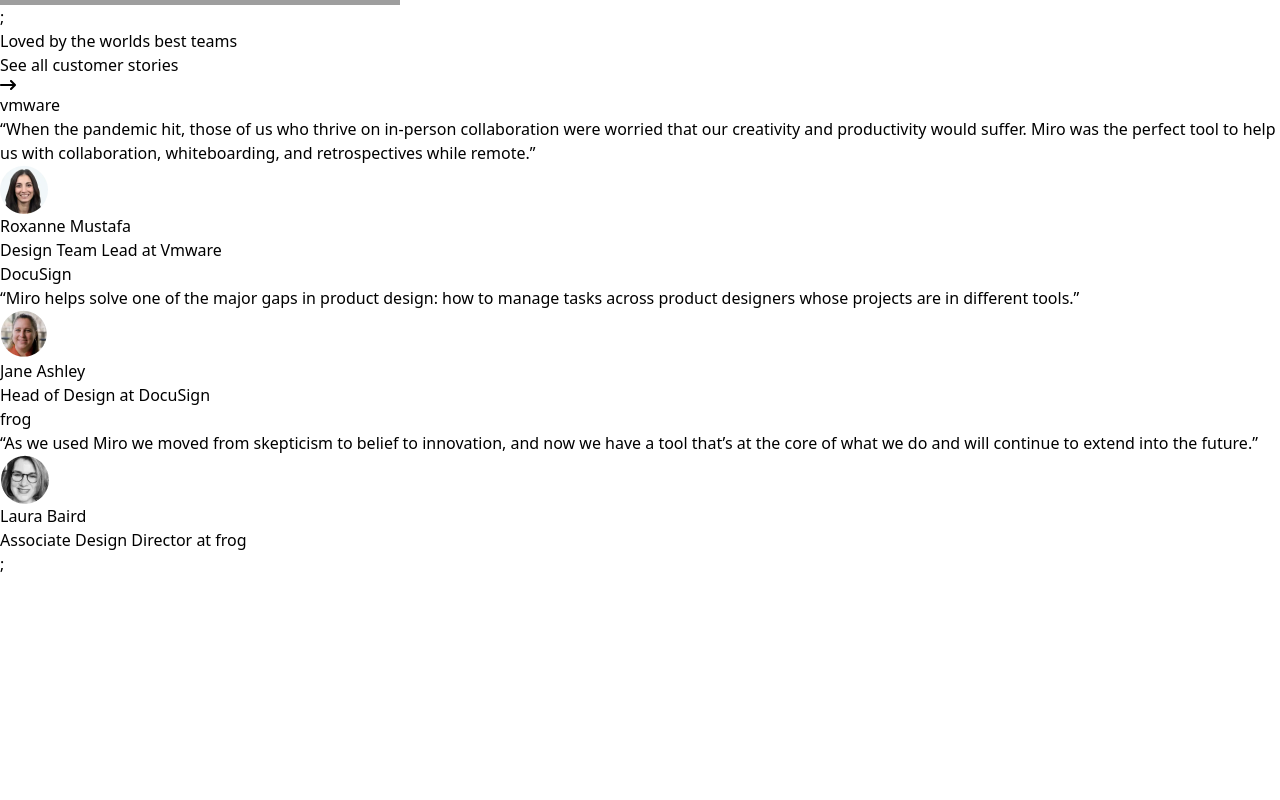
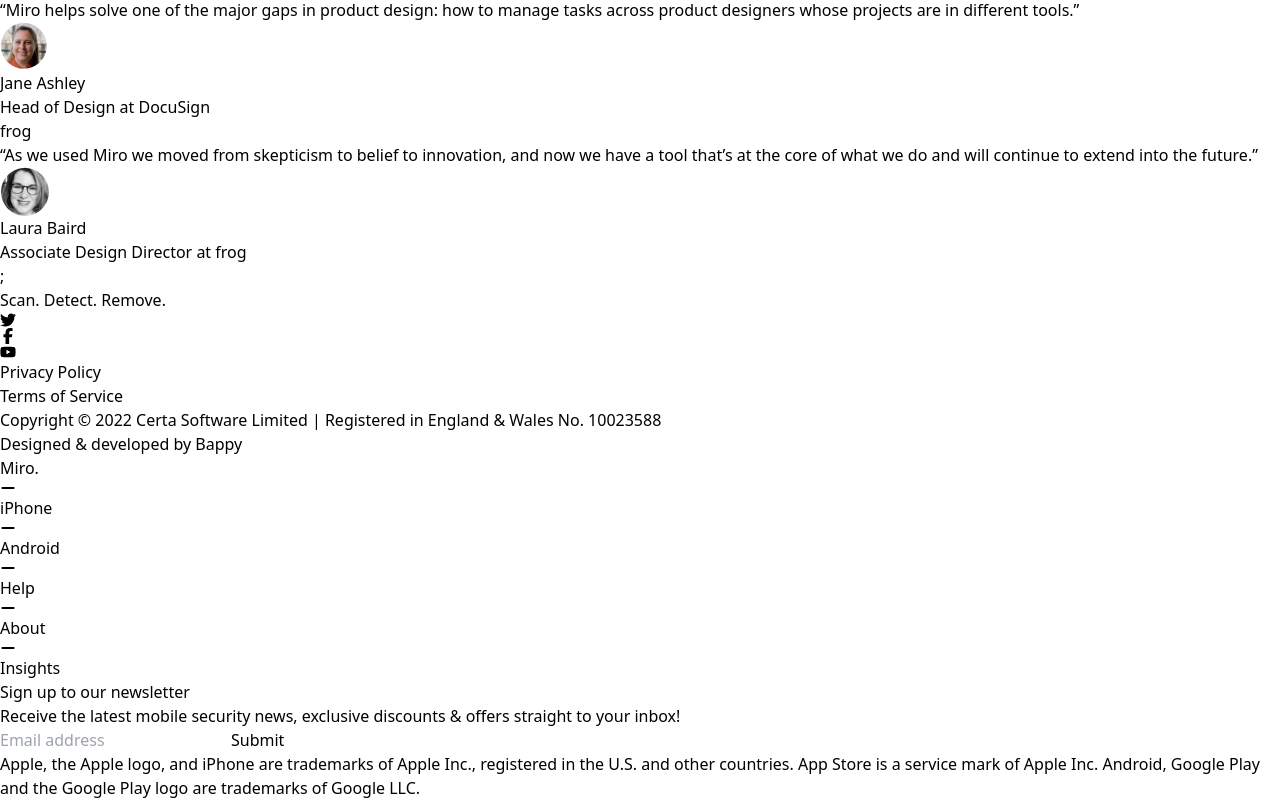
Before and after one commit to MBappy-404/miro-UI, a React (Vite) app: page / in a window 1280 px wide. Shown: the part 4365-5165 px from the top of the page. Before the commit the page ends 4941 px from the top, so only its background shows below. Built offline with nearby package versions, Linux system fonts and the light colour scheme; grey boxes are pictures that could not be loaded.

Commit message:
add footer and fix responsive

```diff
--- a/src/App.jsx
+++ b/src/App.jsx
@@ -3,6 +3,7 @@
 import BuildWork from "./components/BuildWork/BuildWork";
 import Collaborate from "./components/Collaborate/Collaborate";
 import Connect from "./components/Connect/Connect";
+import Footer from "./components/Footer/Footer";
 import Navbar from "./components/Navbar/Navbar";
 import BuildTeams from "./components/Teams/BuildTeams/BuildTeams";
 import Testimonials from "./components/Teams/Testimonials/Testimonials";
@@ -19,6 +20,7 @@
       <BuildWork/>
       <BuildTeams/>
       <Testimonials/>
+      <Footer/>
     </div>
   );
 }
--- a/src/components/Banner/Banner.jsx
+++ b/src/components/Banner/Banner.jsx
@@ -9,12 +9,12 @@
 const Banner = () => {
   return (
     <div>
-      <div className="font-sans text-[#333] max-w-[1200px] px-2 max-md:max-w-md mx-auto">
+      <div className="  text-[#333] max-w-[1200px] px-2 max-md:max-w-md mx-auto">
         <div className="grid md:grid-cols-2 items-center px-5 gap-6">
           {/* LEFT SIDE TEXT  */}
 
-          <div className=" ">
-            <h2 className="md:text-5xl text-3xl font-extrabold mb-4 md:!leading-[55px]">
+          <div className="w-full ">
+            <h2 className="md:text-[48px] text-3xl font-bold mb-4 md:leading-[55px]">
               Take ideas from <br /> better to best
             </h2>
             <p className="mt-4 text-base text-gray-500 w-full md:w-80 leading-relaxed">
@@ -43,11 +43,11 @@
 
           {/* RIGHT SIDE IMAGE  */}
 
-          <div className="p-2">
+          <div className="p-2  w mt-10">
             <img
               src={BannerBg}
-              className="w-full h-full object-contain shadow-[0_2px_22px_-10px_rgba(93,96,127,0.2)]"
-              alt="Dining Experience"
+              className="w-full h-full  "
+              alt="Banner"
             />
           </div>
         </div>
--- a/src/components/Collaborate/Collaborate.jsx
+++ b/src/components/Collaborate/Collaborate.jsx
@@ -3,9 +3,9 @@
 const Collaborate = () => {
   return (
     <div className="py-10 md:py-20">
-      <div className="my-6 font-[sans-serif]">
-        <div className=" text-center max-w-3xl mx-auto mb-8">
-          <h2 className="text-2xl text-[#050038] w-full md:w-[70%] mx-auto  md:text-4xl font-extrabold">
+      <div className="my-6 ">
+        <div className=" text-center max-w-[1200px]  mx-auto mb-8">
+          <h2 className="text-2xl text-[#050038] w-full md:w-[70%] mx-auto leading-10  md:text-[48px] font-bold">
             Collaborate without constraints
           </h2>
         </div>
--- a/src/components/Connect/Connect.jsx
+++ b/src/components/Connect/Connect.jsx
@@ -4,7 +4,7 @@
 
 const Connect = () => {
   return (
-    <div className="mx-auto max-w-5xl max-md:max-w-md ">
+    <div className="mx-auto max-w-[1200px]   ">
       <div className="grid md:grid-cols-2 items-center md:gap-20  gap-5 font-[sans-serif] text-[#333] ">
         <div className="md:h-[450px]">
           <img
@@ -14,7 +14,7 @@
           />
         </div>
         <div className="max-md:order-1 max-md:text-center">
-          <h2 className="md:text-4xl text-3xl md:leading-10 font-extrabold text-[#333] mb-4">
+          <h2 className="md:text-[48px] text-3xl md:leading-10 font-bold text-[#333] mb-4">
             Connect your tools, close your tabs
           </h2>
           <p className="mt-4 text-base text-[#666] leading-relaxed">
@@ -29,8 +29,8 @@
           </div>
         </div>
       </div>
-      <div>
-        <img src={sectionBg} alt="" />
+      <div className="flex w-full justify-center">
+        <img src={sectionBg} className="w-full" alt="image" />
       </div>
     </div>
   );
--- /dev/null
+++ b/src/components/Footer/Footer.jsx
@@ -0,0 +1,59 @@
+import { FaFacebookF, FaMinus, FaTwitter, FaYoutube } from "react-icons/fa6";
+
+
+
+const Footer = () => {
+    return (
+        <div className="bg-[#02033B] py-20  text-white">
+            <div className="max-w-[1200px]  mx-auto px-2">
+    <div className=" px-4 py-12 lg:flex  md:items-center md:justify-between">
+        <div className="md:flex">
+        <div className="mb-8 md:mb-0">
+            <h1 className="text-2xl font-bold mb-3">Scan. Detect. Remove.</h1>
+            <div className="flex space-x-10 cursor-pointer py-5 mb-6">
+                 <div className="bg-gray-200 p-2 rounded-md">  <FaTwitter className="text-gray-800 w-5 h-5"/></div>
+                 <div className="bg-gray-200 p-2 rounded-md">  <FaFacebookF  className="text-gray-800 w-5 h-5"/></div>
+                 <div className="bg-gray-200 p-2 rounded-md">  <FaYoutube  className="text-gray-800 w-5 h-5" /></div>
+            </div>
+          <div className="w-full   text-gray-400 md:w-[80%]">
+           <div className="flex gap-8">
+           <p className="text-sm underline mb-2">Privacy Policy</p>
+            <p className="text-sm underline">Terms of Service</p>
+           </div>
+            <p className="text-sm mt-6">Copyright © 2022 Certa Software Limited | Registered in England &amp; Wales No. 10023588</p>
+            <p className="text-sm mt-5  ">Designed &amp; developed by <span className="underline">Bappy</span> </p>
+          </div>
+
+
+        </div>
+        <div className="mb-8 md:mb-0">
+            <h2 className="text-4xl font-bold mb-3 border-b-2 w-[14%] md:w-full pb-5">Miro.</h2>
+            <div className="space-y-5 font-bold cursor-pointer text-[#FFC247] mt-10">
+                <p className="text-sm"> <FaMinus className="inline mr-2" />  iPhone</p>
+                <p className="text-sm"> <FaMinus className="inline mr-2" />  Android</p>
+                <p className="text-sm"> <FaMinus className="inline mr-2" />  Help</p>
+                <p className="text-sm"> <FaMinus className="inline mr-2" />  About</p>
+                <p className="text-sm"> <FaMinus className="inline mr-2" />  Insights</p>
+            </div>
+        </div>
+        </div>
+        <div className="bg-[#FDB235] p-6 md:mt-10 lg:-mt-16 rounded-3xl text-gray-800 w-full max-w-sm">
+            <h3 className="text-2xl  font-bold mb-3">Sign up to our newsletter</h3>
+            <p className="text-sm font-medium py-3  mb-4">Receive the latest mobile security news, exclusive discounts &amp; offers straight to your inbox!</p>
+            <form className="flex">
+                <input className="flex h-10 w-full   rounded-r-none    text-gray-500 text-sm   flex-1 px-4 py-2 rounded-full focus:outline-none" placeholder="Email address" type="email"/>
+                <button className="inline-flex items-center justify-center  rounded-full  rounded-l-none text-sm font-medium  h-10 bg-[#333C47] text-white px-6 py-2  ">Submit</button>
+            </form>
+        </div>
+
+    </div>
+    <div className="text-sm  text-gray-400 w-[90%] md:w-[50%]  ml-3 text-left py-4">
+        <p>Apple, the Apple logo, and iPhone are trademarks of Apple Inc., registered in the U.S. and other countries. App Store is a service mark of Apple Inc. Android, Google Play and the Google Play logo are trademarks of Google LLC.</p>
+    </div>
+</div>
+
+        </div>
+    );
+};
+
+export default Footer;
--- a/src/components/Teams/Testimonials/Testimonials.jsx
+++ b/src/components/Teams/Testimonials/Testimonials.jsx
@@ -7,12 +7,12 @@
 const Testimonials = () => {
   return (
     <div>
-      <div className="max-w-6xl mx-auto px-4 py-12">
+      <div className="max-w-[1200px]  mx-auto px-4 py-12">
         <div className="flex flex-col justify-center items-center">
           <h2 className="text-4xl text-center font-bold">
             Loved by the worlds best teams
           </h2>
-          <button className="border border-blue-400  mt-5 text-blue-400 text-base   w-full md:w-[25%] transition-all duration-300  px-4 py-2.5 rounded-full  ml-0">
+          <button className="border border-blue-400  mt-10 text-blue-400 text-base    md:w-[25%] transition-all duration-300  px-4 py-2.5 rounded-full  ml-0">
           See all customer stories
             <FaArrowRightLong className="w-3  h-3 ml-1.5 inline" />
           </button>
@@ -20,7 +20,6 @@
         <div className="grid grid-cols-1 md:grid-cols-3 gap-8 mt-8">
           <div
             className="rounded-lg   bg-card text-card-foreground shadow-sm w-full"
-
           >
             <div className="p-6">
               <h3 className="text-4xl font-bold">vmware</h3>
--- a/src/components/Work/Work.jsx
+++ b/src/components/Work/Work.jsx
@@ -3,10 +3,10 @@
 
 const Work = () => {
   return (
-    <div>
-      <div className="grid md:grid-cols-2 items-center md:gap-20  gap-5 font-[sans-serif] text-[#333] max-w-5xl max-md:max-w-md mx-auto">
+    <div >
+      <div className="grid md:grid-cols-2 items-center md:gap-20  gap-5 font-[sans-serif] text-[#333] max-w-[1200px]  max-md:max-w-md mx-auto">
         <div className="max-md:order-1 max-md:text-center">
-          <h2 className="md:text-4xl text-3xl md:leading-10 font-extrabold text-[#333] mb-4">
+          <h2 className="md:text-[48px] text-3xl md:leading-10 font-bold text-[#333] mb-4">
           Work together, <br /> wherever you work
           </h2>
           <p className="mt-4 text-base text-[#666] leading-relaxed">
```
Also changed, not shown: src/components/BuildWork/BuildWork.jsx (+14 -10 lines), src/components/Teams/BuildTeams/BuildTeams.jsx (+8 -8 lines).
